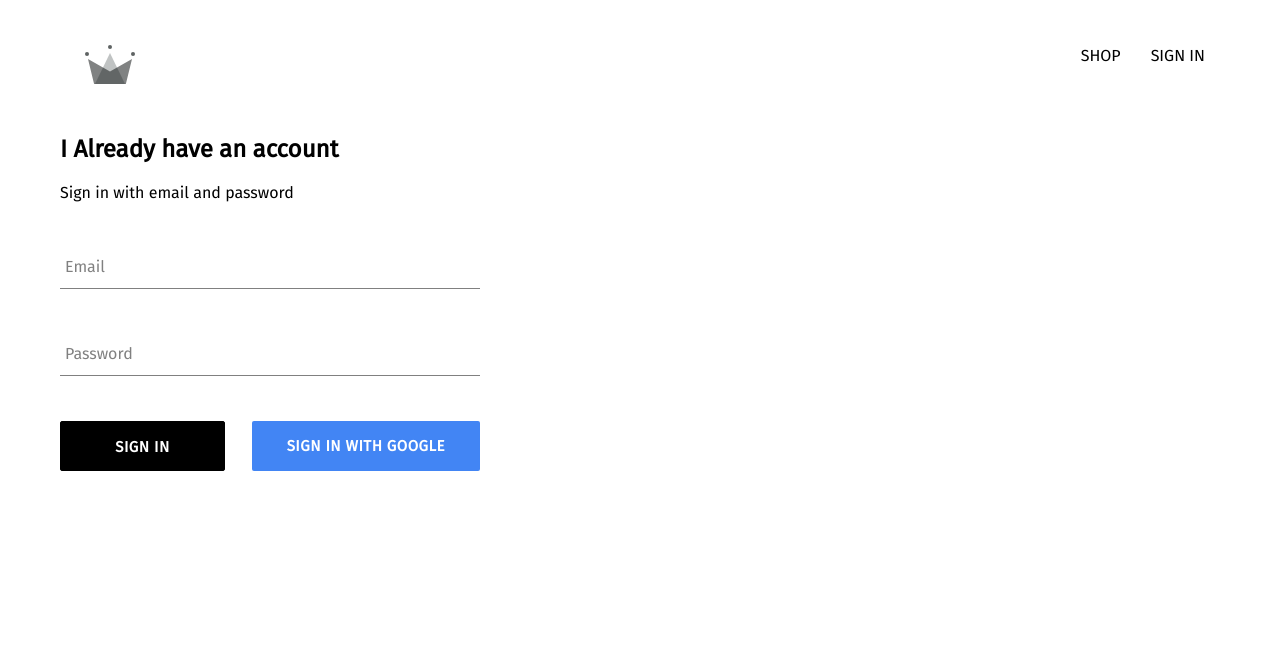
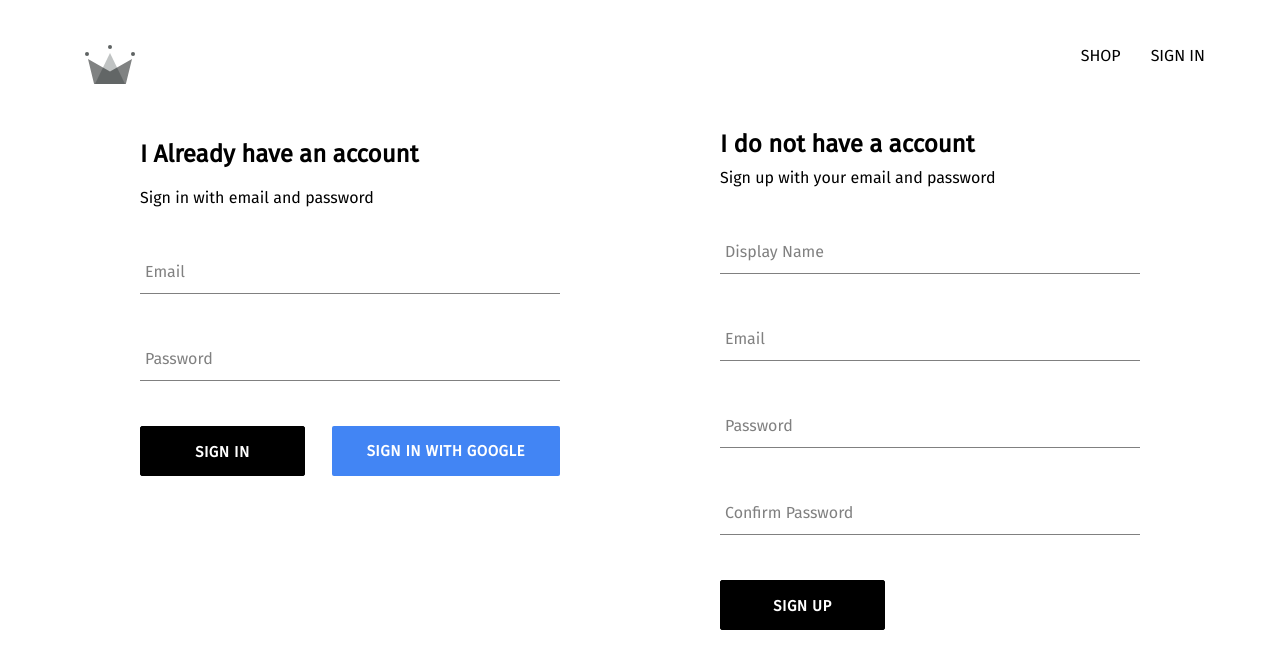
Before and after one commit to tejassohoni/crwn-clothing, a React (Create React App) app: page /signin in a window 1280 px wide. Shown: the top 668 px of the page. Built offline with nearby package versions, Linux system fonts and the light colour scheme; no server answers.

Commit message:
Implemented firebase utils, included ability to store authenticated users in firestore database

```diff
--- a/src/App.js
+++ b/src/App.js
@@ -5,7 +5,7 @@
 import HomePage from "./pages/homepage/homepage.component.jsx";
 import SignInAndSignUpPage from "./pages/sign-in-and-sign-up/sign-in-and-sign-up.component.jsx";
 import ShopPage from "./pages/shop/shop.component.jsx";
-import { auth } from "./firebase/firebase.utils.js";
+import { auth, createUserProfileDocument } from "./firebase/firebase.utils.js";
 import "./App.css";
 
 class App extends React.Component {
@@ -19,10 +19,22 @@
   unsubscribeFromAuth = null;
 
   componentDidMount() {
-    this.unsubscribeFromAuth = auth.onAuthStateChanged((user) => {
-      this.setState({ currentUser: user });
+    this.unsubscribeFromAuth = auth.onAuthStateChanged(async (userAuth) => {
+      if (userAuth) {
+        const userRef = await createUserProfileDocument(userAuth);
 
-      console.log(user);
+        userRef.onSnapshot((snapshot) => {
+          this.setState({
+            currentUser: {
+              id: snapshot.id,
+              ...snapshot.data(),
+            },
+          });
+          console.log(this.state);
+        });
+      } else {
+        this.setState({ currentUser: userAuth });
+      }
     });
   }
 
--- a/src/components/signup/signup.component.jsx
+++ b/src/components/signup/signup.component.jsx
@@ -0,0 +1,103 @@
+import React from "react";
+
+import FormInput from "../form-input/form-input.component";
+import CustomButton from "../custom-button/custom-button.component";
+
+import { auth, createUserProfileDocument } from "../../firebase/firebase.utils";
+
+import "./signup.styles.scss";
+
+class SignUp extends React.Component {
+  constructor() {
+    super();
+
+    this.state = {
+      displayName: "",
+      email: "",
+      password: "",
+      confirmPassword: "",
+    };
+  }
+
+  handleSubmit = async (e) => {
+    e.preventDefault();
+
+    const { displayName, email, password, confirmPassword } = this.state;
+
+    if (password !== confirmPassword) {
+      alert("passwords don't match");
+      return;
+    }
+
+    try {
+      const { user } = await auth.createUserWithEmailAndPassword(
+        email,
+        password
+      );
+
+      await createUserProfileDocument(user, { displayName });
+
+      this.setState({
+        displayName: "",
+        email: "",
+        password: "",
+        confirmPassword: "",
+      });
+    } catch (err) {
+      console.log(err);
+    }
+  };
+
+  handleChange = (e) => {
+    const { name, value } = e.target;
+
+    this.setState({ [name]: value });
+  };
+
+  render() {
+    const { displayName, email, password, confirmPassword } = this.state;
+    return (
+      <div className="sign-up">
+        <h2 className="title">I do not have a account</h2>
+        <span>Sign up with your email and password</span>
+        <form className="sign-up-form" onSubmit={this.handleSubmit}>
+          <FormInput
+            type="text"
+            name="displayName"
+            value={displayName}
+            onChange={this.handleChange}
+            label="Display Name"
+            required
+          />
+          <FormInput
+            type="email"
+            name="email"
+            value={email}
+            onChange={this.handleChange}
+            label="Email"
+            required
+          />
+          <FormInput
+            type="password"
+            name="password"
+            value={password}
+            onChange={this.handleChange}
+            label="Password"
+            required
+          />
+          <FormInput
+            type="password"
+            name="confirmPassword"
+            value={confirmPassword}
+            onChange={this.handleChange}
+            label="Confirm Password"
+            required
+          />
+          <CustomButton type="submit">SIGN UP</CustomButton>
+        </form>
+      </div>
+    );
+  }
+}
+
+export default SignUp;
--- a/src/components/signup/signup.styles.scss
+++ b/src/components/signup/signup.styles.scss
@@ -0,0 +1,9 @@
+.sign-up {
+  display: flex;
+  flex-direction: column;
+  width: 420px;
+
+  .title {
+    margin: 10px 0;
+  }
+}
--- a/src/firebase/firebase.utils.js
+++ b/src/firebase/firebase.utils.js
@@ -12,6 +12,30 @@
   appId: "1:34872510198:web:ff592a62b1e707320d4ed7",
 };
 
+export const createUserProfileDocument = async (userAuth, additionalData) => {
+  if (!userAuth) return;
+  const userRef = firestore.doc(`users/${userAuth.uid}`);
+
+  const snapshot = await userRef.get();
+
+  if (!snapshot.exists) {
+    const { displayName, email } = userAuth;
+    const createdAt = new Date();
+
+    try {
+      await userRef.set({
+        displayName,
+        email,
+        createdAt,
+        ...additionalData,
+      });
+    } catch (err) {
+      console.log("error creating user", err);
+    }
+  }
+  return userRef;
+};
+
 firebase.initializeApp(config);
 
 export const auth = firebase.auth();
--- a/src/pages/sign-in-and-sign-up/sign-in-and-sign-up.component.jsx
+++ b/src/pages/sign-in-and-sign-up/sign-in-and-sign-up.component.jsx
@@ -1,11 +1,13 @@
 import React from "react";
 
 import SignIn from "../../components/signin/signin.component";
+import SignUp from "../../components/signup/signup.component";
 import "./sign-in-and-sign-up.styles.scss";
 
 const SignInAndSignUpPage = () => (
   <div className="sign-in-and-sign-up">
     <SignIn />
+    <SignUp />
   </div>
 );
 
--- a/src/pages/sign-in-and-sign-up/sign-in-and-sign-up.styles.scss
+++ b/src/pages/sign-in-and-sign-up/sign-in-and-sign-up.styles.scss
@@ -0,0 +1,6 @@
+.sign-in-and-sign-up {
+  width: 1000px;
+  display: flex;
+  justify-content: space-between;
+  margin: 30px auto;
+}
```
